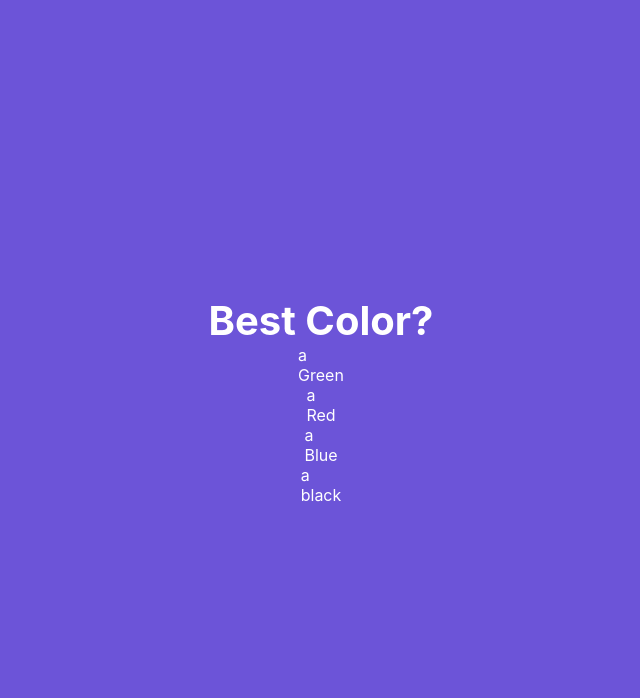
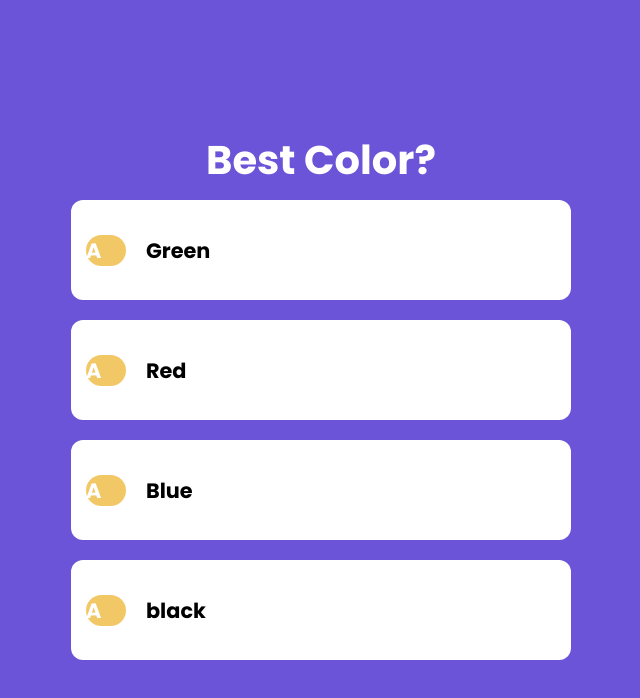
Before and after one commit to tmz81/Quiz-Application, a Next.js app: page / in a window 1280 px wide. Shown: the top 698 px of the page, without its empty margins (319-959 px from the left). Built offline with nearby package versions, Linux system fonts and the light colour scheme.

Commit message:
styles components

```diff
--- a/components/Answer.tsx
+++ b/components/Answer.tsx
@@ -15,7 +15,9 @@ export default function Answer(props: AnswerProps) {
     <div className={styles.answer}>
       <div className={styles.contentAnswer}>
         <div className={styles.front}>
-          <div className={styles.letter}>
+          <div
+            style={{backgroundColor: props.colorLetter}}
+            className={styles.letter}>
             {props.letter}
           </div>
           <div className={styles.value}>
--- a/components/Quest.tsx
+++ b/components/Quest.tsx
@@ -16,8 +16,8 @@ export default function Quest(props: QuestProps) {
         key={i}
         value={answer}
         index={i}
-        letter={'a'}
-        colorLetter={'F2C866'}
+        letter={'A'}
+        colorLetter={'#F2C866'}
       />
     )})
   }
--- a/styles/Answer.module.css
+++ b/styles/Answer.module.css
@@ -1,23 +1,83 @@
 .answer {
   display: flex;
+  min-width: 500px;
+  width: 80%;
+  height: 100px;
+  margin: 10px;
+  perspective: 1000px;
 }
 
 .contentAnswer {
+  position: relative;
+  display: flex;
+  flex: 1;
+  transition: transform 0.8s;
+  transform-style: preserve-3d;
+}
 
+.contentRevealed.contentAnswer {
+  transform: rotateY(180deg);
+}
+
+.front, .back {
+  position: absolute;
+  display: flex;
+  height: 100%;
+  width: 100%;
+  -webkit-backface-visibility: hidden;
+  backface-visibility: hidden;
+}
+
+.front {
+  align-items: center;
+  border-radius: 12px;
+  padding: 15px;
+  color: #000;
+  background-color: #fff;
+}
+
+.back {
+  transform: rotateY(180deg);
+}
+
+.back > div {
+  display: flex;
+  flex-direction: column;
+  justify-content: center;
+  align-items: center;
+  flex: 1;
+  border-radius: 12px;
+}
+
+.correct {
+  background-color: #2BAA6D;
+}
+
+.incorrect {
+  background-color: #E44A4C;
+}
+
+.correct .value, .incorrect .value {
+  font-size: 1.5rem;
 }
 
 .letter {
+  heigth: 40px;
+  width: 40px;
 
+  display: flex;
+  jusitfy-content: center;
+  align-items: center;
+
+  border-radius: 20px;
+  margin-right: 20px;
+
+  color: #fff;
+  font-size: 1.3rem;
+  font-weight: 700;
 }
 
 .value {
-
+  font-size: 1.3rem;
+  font-weight: 700;
 }
-
-.front {
-
-}
-
-.back {
-
-}
--- a/styles/globals.css
+++ b/styles/globals.css
@@ -1,11 +1,11 @@
+@import url('https://fonts.googleapis.com/css2?family=Poppins:wght@100;200;300;400;500;700&display=swap');
+
 html,
 body {
   padding: 0;
   margin: 0;
   background-color: #6c54d8;
   color: #fff;
-  font-family: -apple-system, BlinkMacSystemFont, Segoe UI, Roboto, Oxygen,
-    Ubuntu, Cantarell, Fira Sans, Droid Sans, Helvetica Neue, sans-serif;
 }
 
 a {
@@ -15,14 +15,5 @@ a {
 
 * {
   box-sizing: border-box;
+  font-family: 'Poppins', sans-serif;
 }
-
-@media (prefers-color-scheme: dark) {
-  html {
-    color-scheme: dark;
-  }
-  body {
-    color: white;
-    background: black;
-  }
-}
```
